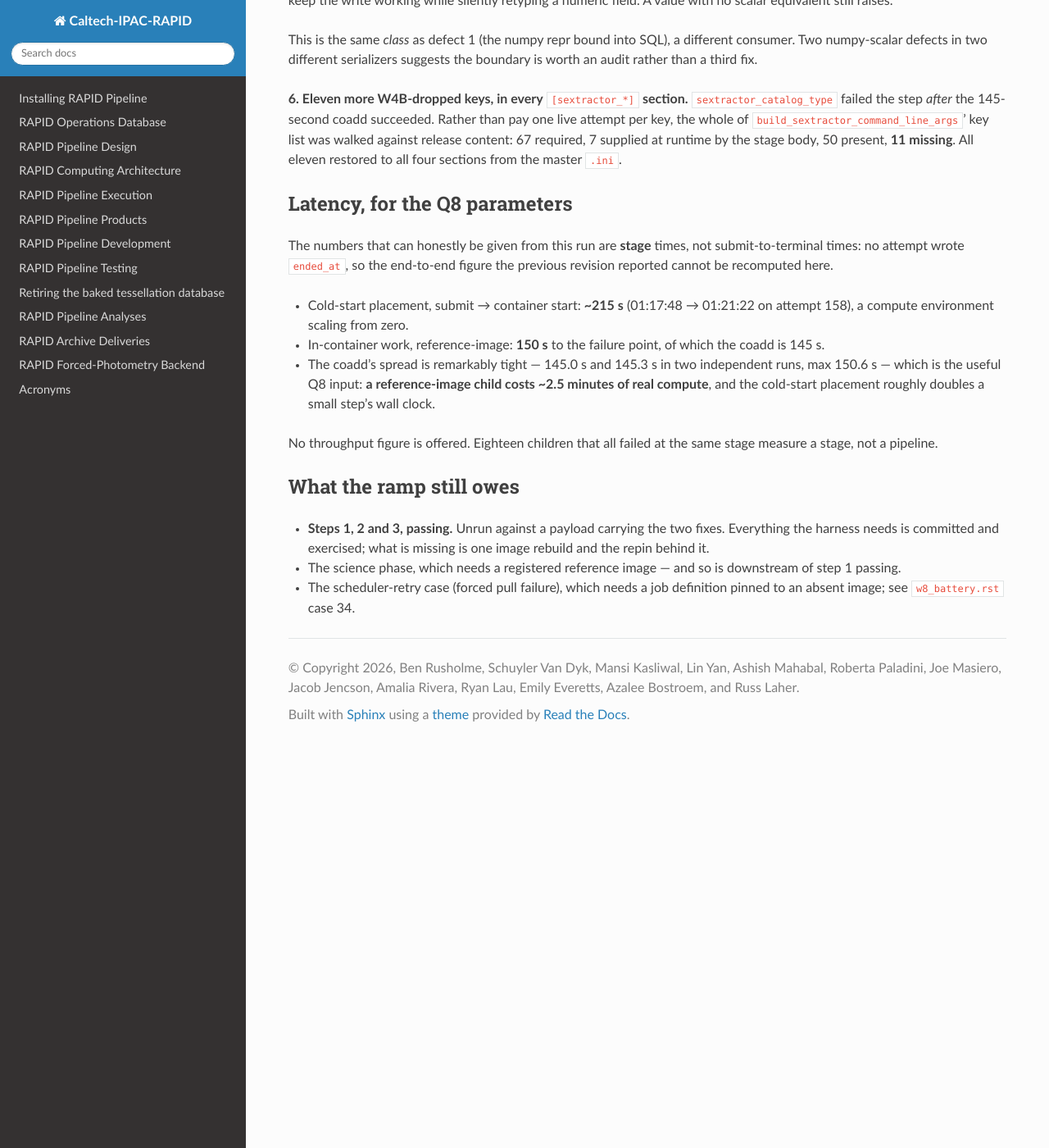
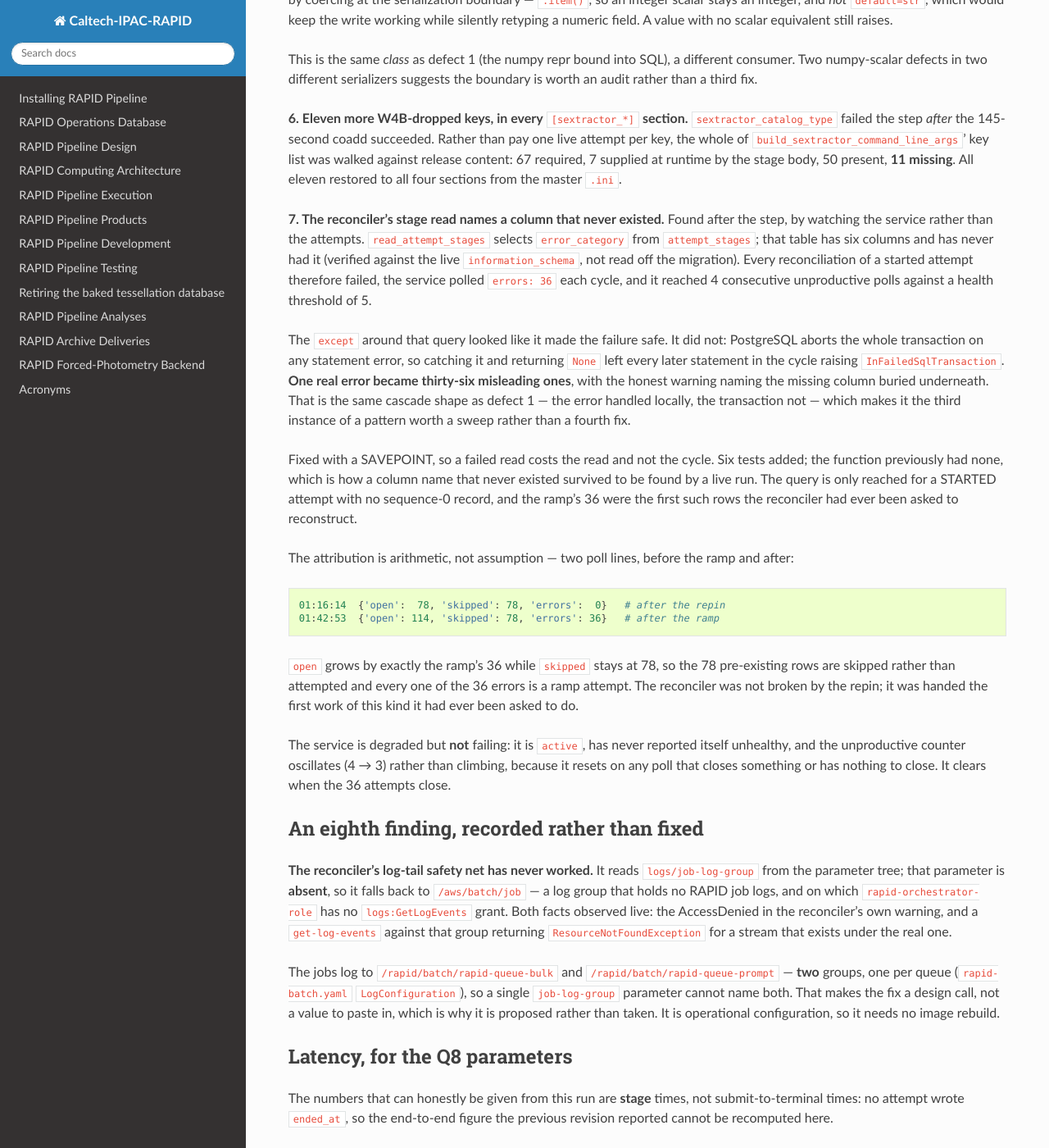
Before and after one commit to Caltech-IPAC/rapid, a Sphinx documentation site: the page built from docs/source/dev/w9_ramp.rst, in a window 1280 px wide and 1400 px high, scrolled down 2204 px. Shown: the whole window at 82% size. Built offline with Sphinx 7.4.7 and the Read the Docs theme 3.1.0, drawn with Linux system fonts in a browser that asks for light colours; some of the changed text lies outside the part shown.

Commit message:
docs: the third defect, and the arithmetic that attributes it
The reconciler's stage-read defect and the log-tail finding land in the ramp
evidence and the state summary, with the counts corrected throughout — three
defects behind the coadd, not two, and the step-1 gate table's reconciler row
now reads FAIL rather than the PASS it showed before the errors appeared.

The attribution is shown rather than asserted. Two poll lines bracket the
ramp: open goes 78 to 114 while skipped stays at 78, so the pre-existing rows
are skipped rather than attempted and all 36 errors are ramp attempts. The
repin did not break the reconciler; the ramp handed it the first
started-but-unclosed rows it had ever been asked to reconstruct.

Co-Authored-By: Claude Opus 5 <noreply@anthropic.com>
Claude-Session: https://claude.ai/code/session_01RNSEhm3EXhnoYrJQaMqHA2

```diff
--- a/docs/source/dev/w9_ramp.rst
+++ b/docs/source/dev/w9_ramp.rst
@@ -3,10 +3,11 @@ W9 — the validation ramp
 
 What this records: the ramp still did not reach its 18/90/270 steps, but the
 blocker that stopped the previous attempt is **closed** — the reference-image
-coadd now runs, on real g0001 data, thirty-six times over. Two further
-defects behind it were found by that first real coadd, both are fixed and
-pushed, and neither is in the image the job definitions are pinned to. The
-ramp is one image rebuild away from its first passing step.
+coadd now runs, on real g0001 data, thirty-six times over. Three further
+defects behind it were found by that step — two in the payload, one in the
+reconciler — all three fixed and pushed, and none of them in the image the
+job definitions are pinned to. The ramp is one image rebuild away from its
+first passing step.
 
 The one-line state: **the science that blocked the ramp is done; the ramp is
 blocked on rebuilding the payload onto the fixes it found.**
@@ -120,13 +121,14 @@ Step-1 gate table
      - not measurable
      - no ``ended_at`` was ever written
    * - Reconciler poll errors
-     - 0
-     - PASS
+     - **36 per cycle**
+     - **FAIL** — defect 7, a separate cause
    * - Done-files or log-grep anywhere
      - none
      - PASS
 
-**The gate failure is one defect, not thirty-six.** Every attempt failed at
+**The gate failures are three defects, not a hundred and eight.** Every
+attempt failed at
 ``sextractor_catalog`` for a missing configuration key, and then could not
 write the terminal record *saying* it had failed, because the record carried
 a numpy scalar that ``json`` refuses. The second defect is what turned a
@@ -138,12 +140,14 @@ Steps 2 and 3 (90 and 270 children) were **not submitted**. Submitting them
 would have reproduced the same failure ninety and two hundred and seventy
 times at real compute cost, and proved nothing that eighteen had not.
 
-The two defects the first real coadd found
--------------------------------------------
+The three defects the first real coadd found
+---------------------------------------------
 
-Both are fixed, tested and pushed to ``smdc`` (``bc8509e``). Neither is in the
-deployed image — proven, not inferred, by grepping the pinned digest's own
-filesystem (both counts zero).
+All three are fixed, tested and pushed to ``smdc`` (defects 5 and 6 in
+``bc8509e``, defect 7 in ``fff9296``). None is in the deployed image — proven
+for the first two, not inferred, by grepping the pinned digest's own
+filesystem (both counts zero); defect 7 is in the reconciler, which runs the
+same image.
 
 **5. A numpy scalar made the attempt unrecordable.** The extracted stage
 bodies compute in numpy, so ``coverage_and_uncertainty_statistics`` records
@@ -167,6 +171,64 @@ succeeded. Rather than pay one live attempt per key, the whole of
 content: 67 required, 7 supplied at runtime by the stage body, 50 present,
 **11 missing**. All eleven restored to all four sections from the master
 ``.ini``.
+
+**7. The reconciler's stage read names a column that never existed.** Found
+after the step, by watching the service rather than the attempts.
+``read_attempt_stages`` selects ``error_category`` from ``attempt_stages``;
+that table has six columns and has never had it (verified against the live
+``information_schema``, not read off the migration). Every reconciliation of
+a started attempt therefore failed, the service polled ``errors: 36`` each
+cycle, and it reached 4 consecutive unproductive polls against a health
+threshold of 5.
+
+The ``except`` around that query looked like it made the failure safe. It did
+not: PostgreSQL aborts the whole transaction on any statement error, so
+catching it and returning ``None`` left every later statement in the cycle
+raising ``InFailedSqlTransaction``. **One real error became thirty-six
+misleading ones**, with the honest warning naming the missing column buried
+underneath. That is the same cascade shape as defect 1 — the error handled
+locally, the transaction not — which makes it the third instance of a pattern
+worth a sweep rather than a fourth fix.
+
+Fixed with a SAVEPOINT, so a failed read costs the read and not the cycle.
+Six tests added; the function previously had none, which is how a column name
+that never existed survived to be found by a live run. The query is only
+reached for a STARTED attempt with no sequence-0 record, and the ramp's 36
+were the first such rows the reconciler had ever been asked to reconstruct.
+
+The attribution is arithmetic, not assumption — two poll lines, before the
+ramp and after::
+
+    01:16:14  {'open':  78, 'skipped': 78, 'errors':  0}   # after the repin
+    01:42:53  {'open': 114, 'skipped': 78, 'errors': 36}   # after the ramp
+
+``open`` grows by exactly the ramp's 36 while ``skipped`` stays at 78, so the
+78 pre-existing rows are skipped rather than attempted and every one of the 36
+errors is a ramp attempt. The reconciler was not broken by the repin; it was
+handed the first work of this kind it had ever been asked to do.
+
+The service is degraded but **not** failing: it is ``active``, has never
+reported itself unhealthy, and the unproductive counter oscillates (4 → 3)
+rather than climbing, because it resets on any poll that closes something or
+has nothing to close. It clears when the 36 attempts close.
+
+An eighth finding, recorded rather than fixed
+----------------------------------------------
+
+**The reconciler's log-tail safety net has never worked.** It reads
+``logs/job-log-group`` from the parameter tree; that parameter is **absent**,
+so it falls back to ``/aws/batch/job`` — a log group that holds no RAPID job
+logs, and on which ``rapid-orchestrator-role`` has no ``logs:GetLogEvents``
+grant. Both facts observed live: the AccessDenied in the reconciler's own
+warning, and a ``get-log-events`` against that group returning
+``ResourceNotFoundException`` for a stream that exists under the real one.
+
+The jobs log to ``/rapid/batch/rapid-queue-bulk`` and
+``/rapid/batch/rapid-queue-prompt`` — **two** groups, one per queue
+(``rapid-batch.yaml`` ``LogConfiguration``), so a single ``job-log-group``
+parameter cannot name both. That makes the fix a design call, not a value to
+paste in, which is why it is proposed rather than taken. It is operational
+configuration, so it needs no image rebuild.
 
 Latency, for the Q8 parameters
 ------------------------------
```
Also changed, not shown: docs/source/dev/w9_state_summary.rst (+44 -12 lines).
